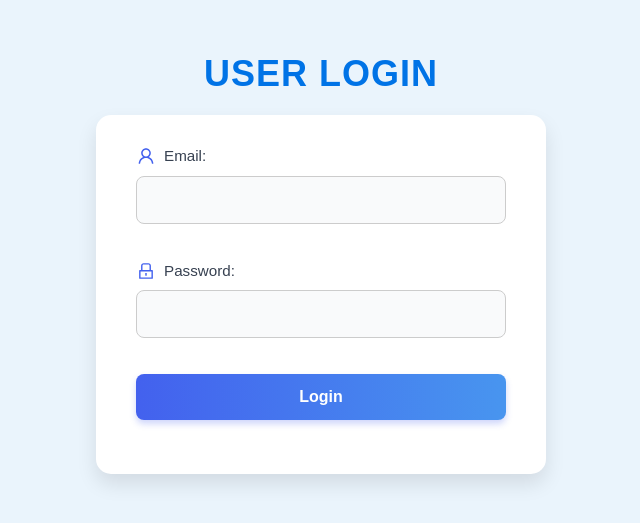
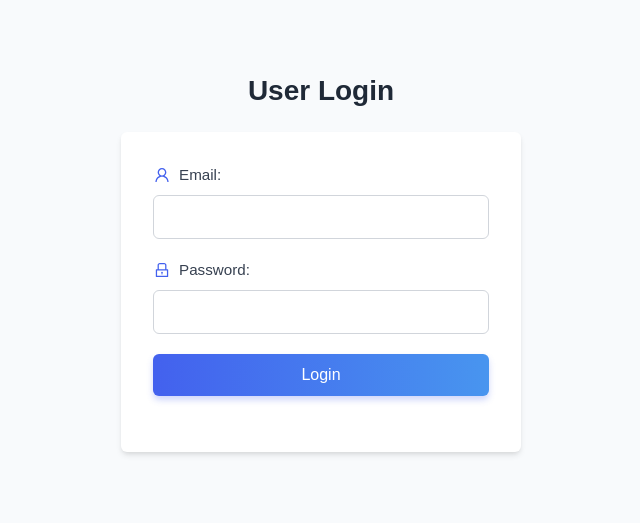
Before and after one commit to Sulokp/HamroSewa, a React (Create React App) app: page /Userlogin in a window 1280 px wide. Shown: the part 137-660 px from the top of the page, without its empty margins (319-959 px from the left). Built offline with nearby package versions, Linux system fonts and the light colour scheme.

Commit message:
Update UserLogin.css

```diff
--- a/src/components/UserLogin.css
+++ b/src/components/UserLogin.css
@@ -1,159 +1,172 @@
-body,
-html {
-  font-family: "Open Sans", sans-serif;
-  text-rendering: optimizeLegibility !important;
-  -webkit-font-smoothing: antialiased !important;
-  color: #333;
-  font-weight: 400;
-  width: 100% !important;
-  height: 100% !important;
-  background-color: #eaf4fc; /* Changed to a light blue shade for users */
+/* UserLogin.css - Clean User Login Styling */
+
+/* ===== CSS VARIABLES ===== */
+:root {
+  /* Colors */
+  --primary: #4361ee;
+  --primary-hover: #3a56d4;
+  --success: #4ade80;
+  --success-light: #d1fae5;
+  --danger: #f43f5e;
+  --danger-light: #fee2e2;
+  --gray-50: #f9fafb;
+  --gray-100: #f3f4f6;
+  --gray-200: #e5e7eb;
+  --gray-300: #d1d5db;
+  --gray-400: #9ca3af;
+  --gray-500: #6b7280;
+  --gray-600: #4b5563;
+  --gray-700: #374151;
+  --gray-800: #1f2937;
+  --gray-900: #111827;
+  --white: #ffffff;
+
+  /* Shadows */
+  --shadow-sm: 0 1px 2px rgba(0, 0, 0, 0.05);
+  --shadow-md: 0 4px 6px -1px rgba(0, 0, 0, 0.1), 0 2px 4px -1px rgba(0, 0, 0, 0.06);
+
+  /* Border Radius */
+  --border-radius: 6px;
+}
+
+/* ===== RESET & BASE STYLES ===== */
+* {
   margin: 0;
   padding: 0;
-  display: flex;
-  justify-content: center;
-  align-items: center;
+  box-sizing: border-box;
 }
 
-h2 {
-  font-family: "Raleway", sans-serif;
-  color: #0073e6; /* Blue color for user login heading */
-  text-transform: uppercase;
-  margin-bottom: 20px;
-  font-weight: 700;
-  font-size: 36px;
-  letter-spacing: 1px;
+body {
+  font-family: -apple-system, BlinkMacSystemFont, 'Segoe UI', Roboto, Oxygen, Ubuntu, Cantarell, 'Open Sans', 'Helvetica Neue', sans-serif;
+  background-color: #f8fafc;
+  color: var(--gray-800);
+  line-height: 1.5;
+}
+
+/* ===== USER LOGIN CONTAINER ===== */
+.user-login-container {
+  display: flex;
+  flex-direction: column;
+  align-items: center;
+  justify-content: center;
+  min-height: 100vh;
+  padding: 1.5rem;
+}
+
+.user-login-container h2 {
+  font-size: 1.75rem;
+  font-weight: 600;
+  color: var(--gray-800);
+  margin-bottom: 1.5rem;
   text-align: center;
 }
 
-.user-login-container {
-  display: flex;
-  justify-content: center;
-  align-items: center;
-  flex-direction: column;
-  height: 100vh;
+/* ===== LOGIN FORM ===== */
+.login-form {
   width: 100%;
-  padding: 20px;
-  box-sizing: border-box;
+  max-width: 400px;
+  background-color: var(--white);
+  border-radius: var(--border-radius);
+  padding: 2rem;
+  box-shadow: var(--shadow-md);
 }
 
-.login-form {
-  background-color: #fff;
-  padding: 30px 40px;
-  border-radius: 15px;
-  box-shadow: 0 10px 20px rgba(0, 0, 0, 0.1);
+.input-group {
+  margin-bottom: 1.25rem;
+}
+
+.input-group label {
+  display: flex;
+  align-items: center;
+  font-size: 0.95rem;
+  font-weight: 500;
+  color: var(--gray-700);
+  margin-bottom: 0.5rem;
+}
+
+.input-group label svg {
+  margin-right: 0.5rem;
+  font-size: 1.125rem;
+  color: var(--primary);
+}
+
+.input-group input {
   width: 100%;
-  max-width: 450px;
-  box-sizing: border-box;
+  padding: 0.75rem;
+  font-size: 1rem;
+  color: var(--gray-800);
+  background-color: var(--white);
+  border: 1px solid var(--gray-300);
+  border-radius: var(--border-radius);
+}
+
+.input-group input:focus {
+  outline: none;
+  border-color: var(--primary);
+  box-shadow: 0 0 0 2px rgba(67, 97, 238, 0.1);
+}
+
+/* ===== BUTTON ===== */
+.login-form button {
+  width: 100%;
+  padding: 0.75rem 1rem;
+  margin-top: 0.5rem;
+  font-size: 1rem;
+  font-weight: 500;
+  color: var(--white);
+  background-color: var(--primary);
+  border: none;
+  border-radius: var(--border-radius);
+  cursor: pointer;
+}
+
+.login-form button:hover {
+  background-color: var(--primary-hover);
+}
+
+.login-form button:active {
+  transform: translateY(1px);
+}
+
+/* ===== SUCCESS & ERROR MESSAGES ===== */
+.success-message,
+.error-message {
+  margin-top: 1rem;
+  padding: 0.75rem;
+  border-radius: var(--border-radius);
+  font-size: 0.95rem;
   text-align: center;
 }
 
-.input-group {
-  display: flex;
-  flex-direction: column;
-  align-items: flex-start;
-  margin-bottom: 18px;
-  width: 100%;
-}
-
-label {
-  display: flex;
-  align-items: center;
-  margin-bottom: 10px;
-  font-size: 14px;
-  color: #555;
-  font-weight: 600;
-}
-
-label svg {
-  margin-right: 10px;
-  font-size: 20px;
-}
-
-input[type="text"],
-input[type="password"] {
-  width: 100%;
-  padding: 14px;
-  margin-bottom: 18px;
-  border: 1px solid #ccc;
-  border-radius: 8px;
-  font-size: 16px;
-  box-sizing: border-box;
-  transition: border-color 0.3s ease;
-}
-
-input[type="text"]:focus,
-input[type="password"]:focus {
-  border-color: #0073e6; /* Blue border when focused */
-  outline: none;
-}
-
-button[type="submit"] {
-  background-color: #0073e6; /* Blue button */
-  color: white;
-  padding: 14px 0;
-  border-radius: 8px;
-  font-size: 16px;
-  border: none;
-  width: 100%;
-  cursor: pointer;
-  transition: background-color 0.3s ease, transform 0.2s ease;
-  box-sizing: border-box;
-}
-
-button[type="submit"]:hover {
-  background-color: #005bb5; /* Darker blue on hover */
-  transform: translateY(-2px);
-}
-
-button[type="submit"]:active {
-  transform: translateY(0);
-}
-
-.forgot-password {
-  color: #0073e6;
-  text-decoration: none;
-  display: block;
-  margin-top: 15px;
-  font-size: 14px;
-  transition: color 0.3s ease;
-}
-
-.forgot-password:hover {
-  color: #f39c12;
-}
-
-.success-message,
-.error-message {
-  text-align: center;
-  margin-top: 15px;
-  font-size: 14px;
-}
-
 .success-message {
-  color: #28a745;
+  background-color: var(--success-light);
+  color: #16a34a;
 }
 
 .error-message {
-  color: #dc3545;
+  background-color: var(--danger-light);
+  color: #e11d48;
 }
 
+/* ===== RESPONSIVE DESIGN ===== */
 @media (max-width: 480px) {
-  .login-form {
-    padding: 20px;
-    max-width: 90%;
+  .user-login-container h2 {
+    font-size: 1.5rem;
   }
 
-  h2 {
-    font-size: 30px;
+  .login-form {
+    padding: 1.5rem;
   }
 
-  label {
-    font-size: 12px;
+  .input-group {
+    margin-bottom: 1rem;
   }
 
-  button[type="submit"] {
-    font-size: 14px;
-    padding: 12px 0;
+  .input-group input {
+    padding: 0.7rem;
+  }
+
+  .login-form button {
+    padding: 0.7rem;
   }
 }
```
